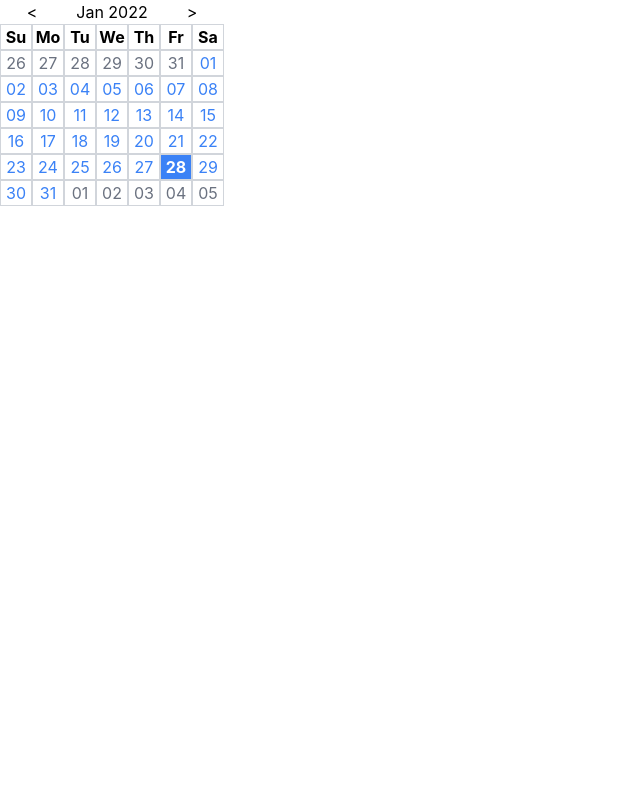
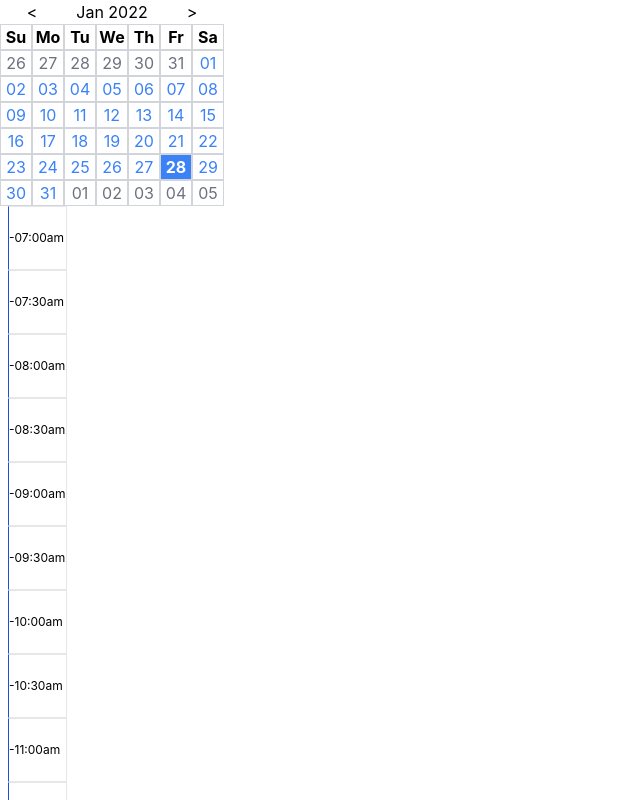
Before and after one commit to leib-ran/my-Secrtery, a React (Create React App) app: page / in a window 1280 px wide. Shown: the top 800 px of the page, without its empty margins (0-640 px from the left). Built offline with nearby package versions, Linux system fonts and the light colour scheme.

Commit message:
add scales

```diff
--- a/src/App.tsx
+++ b/src/App.tsx
@@ -2,12 +2,14 @@ import React from 'react';
 import logo from './logo.svg';
 import './App.css';
 import { Calander } from './features/Clander/Calander';
+import { Schdeule } from './features/Schedule/Schdeule';
 
 function App() {
   return (
     <div>
       <header>
         <Calander></Calander>
+        <Schdeule></Schdeule>
       </header>
     </div>
   );
--- /dev/null
+++ b/src/core/consts.ts
@@ -0,0 +1,11 @@
+import dayjs from 'dayjs'
+
+export enum schedule{
+    pomodoro = 25,
+    shortBreak = 5,
+    longBreak = 15,
+    midBreak = 60,
+    earliestHour = 7,
+    latestHour = 23
+
+}
--- /dev/null
+++ b/src/core/util/SchedualUtil.ts
@@ -0,0 +1,34 @@
+import { schedule } from "../consts";
+import dayjs from "dayjs"
+
+
+export class SchedualUtil{
+    private getEarliestHour(){
+        return dayjs().hour(schedule.earliestHour).minute(0)
+    }
+
+    private getLatestHour(){
+        return dayjs().hour(schedule.latestHour).minute(0)
+    }
+
+    public getSechdualRows(){
+        const res = []
+        let early = this.getEarliestHour()
+        let end = this.getLatestHour()
+        while(!early.isSame(end,"minutes")){
+            res.push(early)
+            early = early.add(30,"minutes")
+            console.log(early);
+
+        }
+        return res
+    }
+
+    public test(){
+        return this.getSechdualRows();
+    }
+
+
+
+
+}
--- /dev/null
+++ b/src/features/DayTasksColumn/DayTasksColumn.tsx
@@ -0,0 +1,17 @@
+import CalanderUtil from '../../core/util/calander'
+import { SchedualUtil } from '../../core/util/SchedualUtil'
+import {DateInterface} from '../../interfaces/DateInterface'
+
+
+export function DayTasksColumn(props:DateInterface){
+    const calandreUtil = new CalanderUtil()
+    const secdualUtil = new SchedualUtil()
+    const arr = (secdualUtil.test());
+
+        return <div>
+            {arr.map((element)=>{
+                return  <div className="border border-l-blue-700 text-xs h-16 flex flex-col justify-center ml-2">-{element.format("hh:mma")}</div>
+            })}
+        </div>
+
+}
--- /dev/null
+++ b/src/features/Schedule/Schdeule.tsx
@@ -0,0 +1,9 @@
+import { Scale } from "./component/Scale"
+
+
+export function Schdeule(){
+    return <div className="flex">
+        <Scale/>
+    </div>
+
+}
--- /dev/null
+++ b/src/features/Schedule/component/DaySchedual.tsx
@@ -0,0 +1,3 @@
+export function DaySchedual(){
+    return
+}
--- /dev/null
+++ b/src/features/Schedule/component/Scale.tsx
@@ -0,0 +1,12 @@
+import CalanderUtil from "../../../core/util/calander"
+import { DayTasksColumn } from "../../DayTasksColumn/DayTasksColumn"
+
+
+export function Scale(){
+    const calanderUtil = new CalanderUtil()
+    const day = calanderUtil.getDayObj()
+    return <div>
+        <DayTasksColumn dayjs={day}/>
+    </div>
+
+}
```
